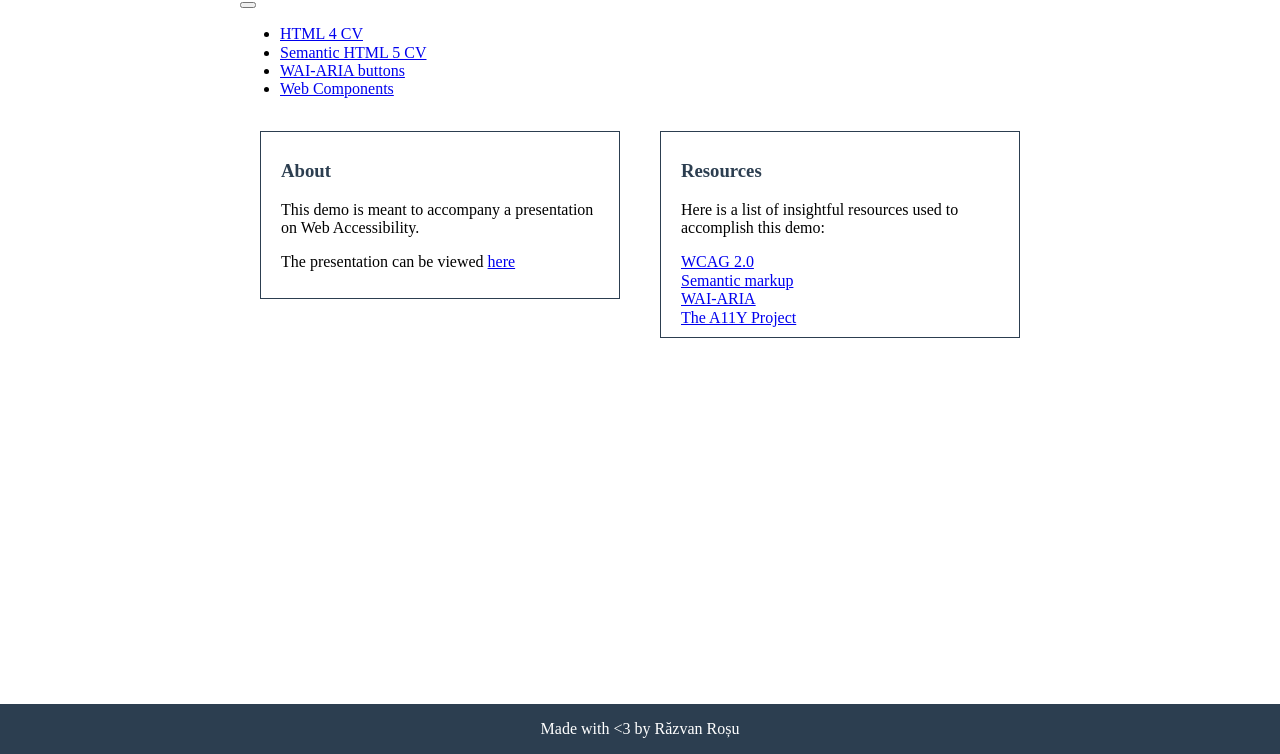
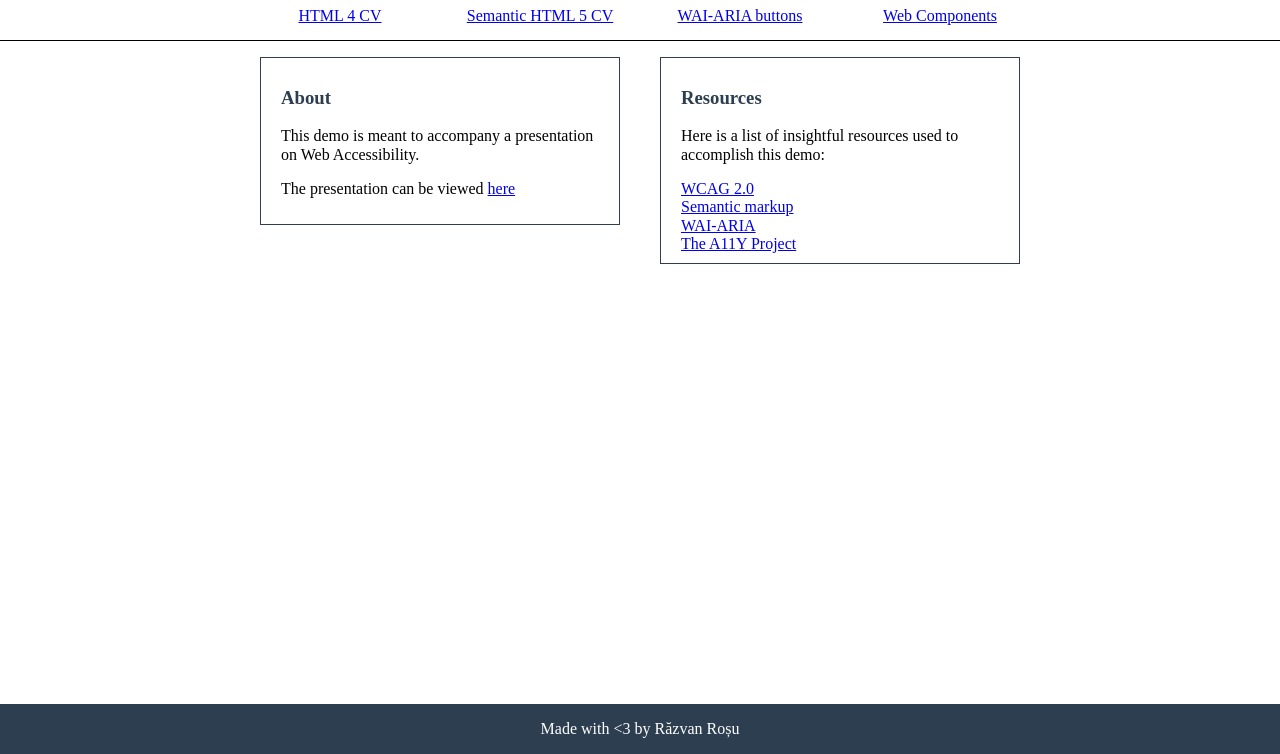
Before and after one commit to razvan-rosu/demo-web-accessibility, a website: page index.html in a window 1280 px wide. Shown: the part 46-800 px from the top of the page. Drawn offline with Linux system fonts and the light colour scheme.

Commit message:
Update compiled css

```diff
--- a/main.css
+++ b/main.css
@@ -391,6 +391,112 @@ body {
   color: #fff;
 }
 
+.Landingpage .Navigation {
+  border-top: 1px solid #000;
+  border-bottom: 1px solid #000;
+}
+
+.Landingpage .Navigation-button {
+  margin: 5px 25px;
+  border: 1px solid #000;
+  border-radius: 3px;
+}
+
+@media only screen and (min-width: 1024px) {
+  .Landingpage .Navigation-button {
+    display: none;
+  }
+}
+
+.Landingpage .Navigation-button[aria-expanded="true"] .Navigation-buttonBar--first {
+  -webkit-transform: rotate(-45deg) translate(-9px, 7px);
+          transform: rotate(-45deg) translate(-9px, 7px);
+}
+
+.Landingpage .Navigation-button[aria-expanded="true"] .Navigation-buttonBar--mid {
+  opacity: 0;
+}
+
+.Landingpage .Navigation-button[aria-expanded="true"] .Navigation-buttonBar--last {
+  -webkit-transform: rotate(45deg) translate(-8px, -8px);
+          transform: rotate(45deg) translate(-8px, -8px);
+}
+
+.Landingpage .Navigation-buttonBar {
+  display: block;
+  width: 35px;
+  height: 5px;
+  background-color: #333;
+  margin: 6px 0;
+  -webkit-transition: 0.4s;
+  transition: 0.4s;
+}
+
+.Landingpage .Navigation-list {
+  list-style-type: none;
+  padding: 0;
+  margin: 0;
+}
+
+@media only screen and (min-width: 1024px) {
+  .Landingpage .Navigation-list {
+    display: -webkit-box;
+    display: -ms-flexbox;
+    display: flex;
+    -ms-flex-wrap: nowrap;
+        flex-wrap: nowrap;
+    -webkit-box-orient: horizontal;
+    -webkit-box-direction: normal;
+        -ms-flex-direction: row;
+            flex-direction: row;
+  }
+}
+
+.Landingpage .Navigation.Navigation--closed .Navigation-list {
+  display: none;
+}
+
+@media only screen and (min-width: 1024px) {
+  .Landingpage .Navigation.Navigation--closed .Navigation-list {
+    display: -webkit-box;
+    display: -ms-flexbox;
+    display: flex;
+  }
+}
+
+.Landingpage .Navigation-listItem {
+  -ms-flex-preferred-size: 25%;
+      flex-basis: 25%;
+  -webkit-box-flex: 0;
+      -ms-flex-positive: 0;
+          flex-grow: 0;
+  -ms-flex-negative: 0;
+      flex-shrink: 0;
+  border-top: 1px solid #000;
+}
+
+@media only screen and (min-width: 1024px) {
+  .Landingpage .Navigation-listItem {
+    border-top: none;
+  }
+}
+
+.Landingpage .Navigation-listLink {
+  display: block;
+  padding-top: 15px;
+  padding-bottom: 15px;
+  padding-left: 25px;
+  padding-right: 25px;
+}
+
+@media only screen and (min-width: 1024px) {
+  .Landingpage .Navigation-listLink {
+    text-align: center;
+    padding-left: 5px;
+    padding-right: 5px;
+  }
+}
+
 .Landingpage .MainContent-list {
   list-style-type: none;
   padding-left: 0;
```
Also changed, not shown: 1 other file.
